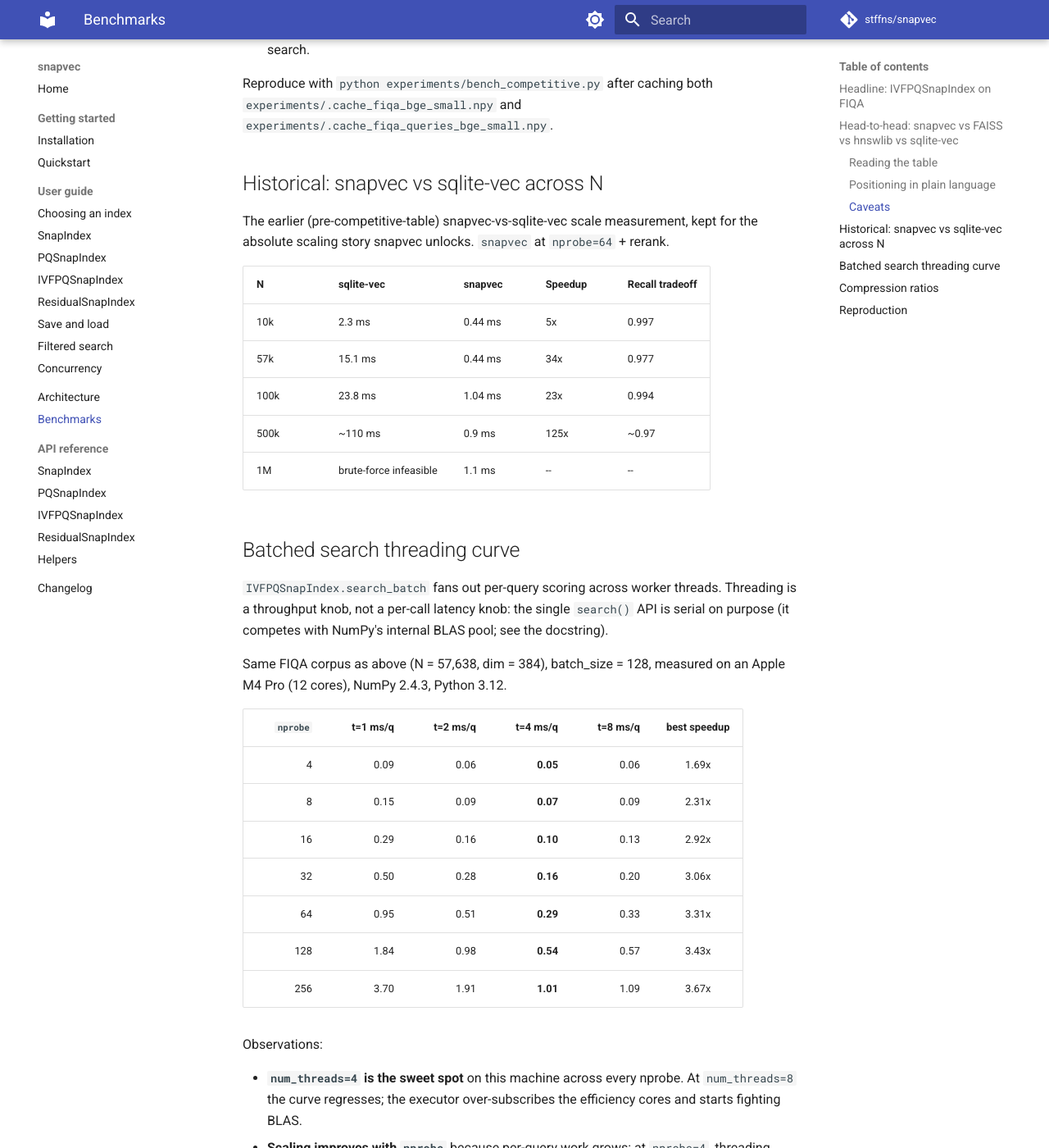
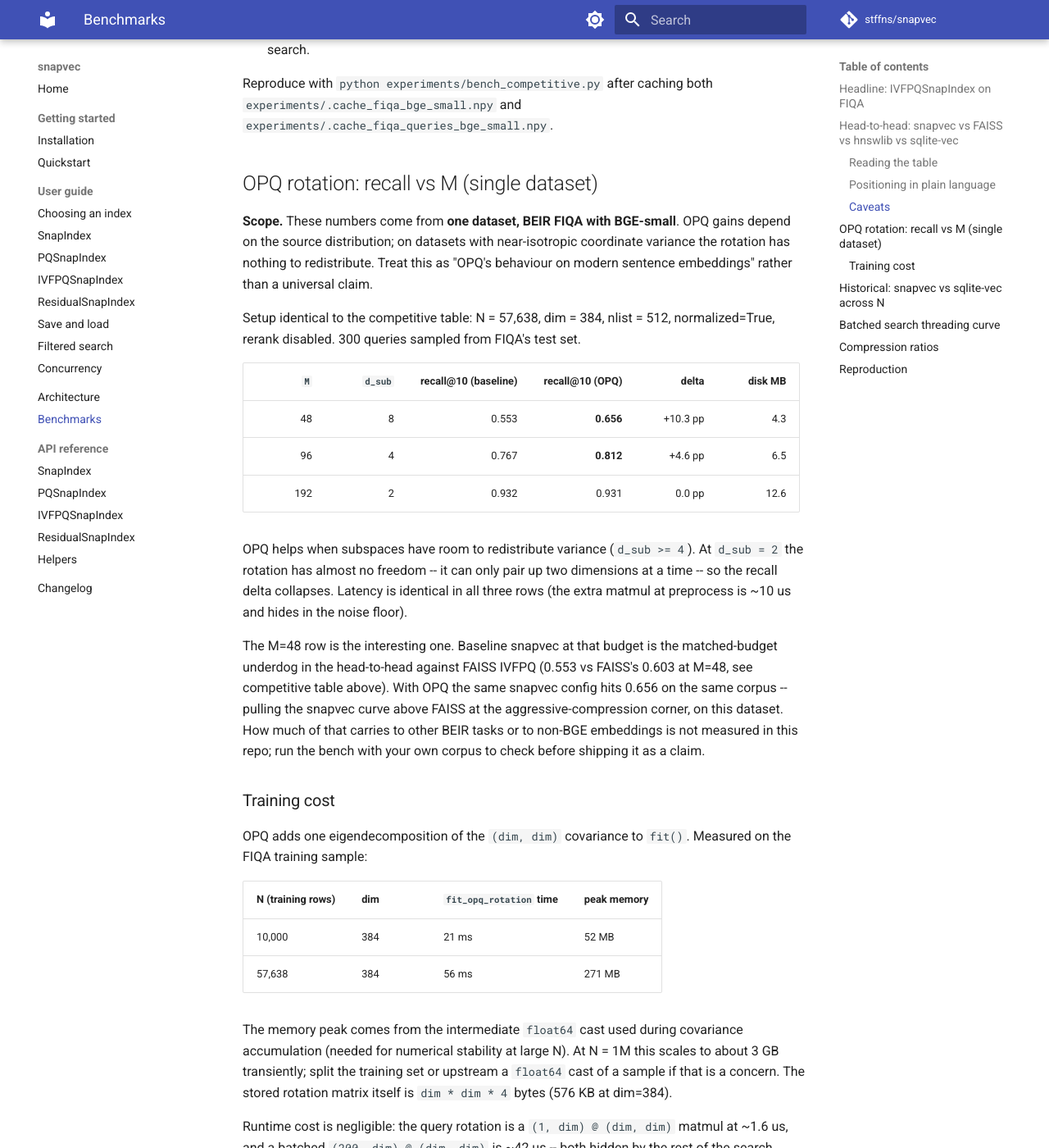
Before and after one commit to stffns/snapvec, an MkDocs documentation site: the page built from docs/benchmarks.md, in a window 1280 px wide and 1400 px high, scrolled down 3355 px. Shown: the whole window at 82% size. Built offline with MkDocs 1.6.1 and Material for MkDocs 9.7.7, drawn with Linux system fonts in a browser that asks for light colours; comment, search, counter and statistics services are not loaded; some of the changed text lies outside the part shown.

Commit message:
docs: OPQ impact table + training cost + dataset-scope caveat
Per review, the release should ship with more than a headline.
Added to docs/benchmarks.md:

- Full recall-vs-M table with and without OPQ (M = 48 / 96 / 192)
  so readers see exactly where OPQ helps and where it does not.
- Explicit 'scope = one dataset, BEIR FIQA with BGE-small' framing,
  so the M=48 result is not read as a universal win over FAISS.
  The text now calls out that carrying the gain to other BEIR
  tasks or non-BGE embeddings is not measured here.
- Training cost table: 21 ms / 52 MB on 10k training rows;
  56 ms / 271 MB on 57k.  At 1M rows the covariance cast to
  float64 takes ~3 GB transiently -- worth knowing before enabling
  in production.  Rotation matrix itself is 576 KB at dim=384.
- Runtime cost: 1.6 us per query matmul, 42 us on a batch of 200.
  Below the noise floor for the rest of the search pipeline.

Also added short 'OPQ rotation' subsections to docs/user-guide/
ivf-pq.md and pq.md pointing at the benchmarks page, with a
minimal code snippet and the d_sub >= 4 rule of thumb.

```diff
--- a/docs/benchmarks.md
+++ b/docs/benchmarks.md
@@ -129,6 +129,65 @@ Reproduce with `python experiments/bench_competitive.py` after
 caching both `experiments/.cache_fiqa_bge_small.npy` and
 `experiments/.cache_fiqa_queries_bge_small.npy`.
 
+## OPQ rotation: recall vs M (single dataset)
+
+**Scope.** These numbers come from **one dataset, BEIR FIQA with
+BGE-small**.  OPQ gains depend on the source distribution; on
+datasets with near-isotropic coordinate variance the rotation has
+nothing to redistribute.  Treat this as "OPQ's behaviour on modern
+sentence embeddings" rather than a universal claim.
+
+Setup identical to the competitive table: N = 57,638, dim = 384,
+nlist = 512, normalized=True, rerank disabled.  300 queries sampled
+from FIQA's test set.
+
+| `M` | `d_sub` | recall@10 (baseline) | recall@10 (OPQ) | delta | disk MB |
+|----:|--------:|---------------------:|----------------:|------:|--------:|
+|  48 |    8    |               0.553  |       **0.656** | +10.3 pp |   4.3  |
+|  96 |    4    |               0.767  |       **0.812** |  +4.6 pp |   6.5  |
+| 192 |    2    |               0.932  |             0.931 |   0.0 pp  |  12.6  |
+
+OPQ helps when subspaces have room to redistribute variance
+(`d_sub >= 4`).  At `d_sub = 2` the rotation has almost no freedom --
+it can only pair up two dimensions at a time -- so the recall
+delta collapses.  Latency is identical in all three rows (the
+extra matmul at preprocess is ~10 us and hides in the noise floor).
+
+The M=48 row is the interesting one.  Baseline snapvec at that
+budget is the matched-budget underdog in the head-to-head against
+FAISS IVFPQ (0.553 vs FAISS's 0.603 at M=48, see competitive
+table above).  With OPQ the same snapvec config hits 0.656 on the
+same corpus -- pulling the snapvec curve above FAISS at the
+aggressive-compression corner, on this dataset.  How much of that
+carries to other BEIR tasks or to non-BGE embeddings is not measured
+in this repo; run the bench with your own corpus to check before
+shipping it as a claim.
+
+### Training cost
+
+OPQ adds one eigendecomposition of the `(dim, dim)` covariance to
+`fit()`.  Measured on the FIQA training sample:
+
+| N (training rows) | dim | `fit_opq_rotation` time | peak memory |
+|-------------------|-----|-------------------------|-------------|
+| 10,000            | 384 | 21 ms                    | 52 MB       |
+| 57,638            | 384 | 56 ms                    | 271 MB      |
+
+The memory peak comes from the intermediate `float64` cast used
+during covariance accumulation (needed for numerical stability at
+large N).  At N = 1M this scales to about 3 GB transiently; split
+the training set or upstream a `float64` cast of a sample if that
+is a concern.  The stored rotation matrix itself is
+`dim * dim * 4` bytes (576 KB at dim=384).
+
+Runtime cost is negligible: the query rotation is a
+`(1, dim) @ (dim, dim)` matmul at ~1.6 us, and a batched
+`(200, dim) @ (dim, dim)` is ~42 us -- both hidden by the rest of
+the search pipeline.
+
+Reproduce with `python experiments/bench_ivfpq_opq.py` after
+caching the FIQA corpus.
+
 ## Historical: snapvec vs sqlite-vec across N
 
 The earlier (pre-competitive-table) snapvec-vs-sqlite-vec scale
```
Also changed, not shown: docs/user-guide/ivf-pq.md (+26 -0 lines), docs/user-guide/pq.md (+17 -0 lines).
